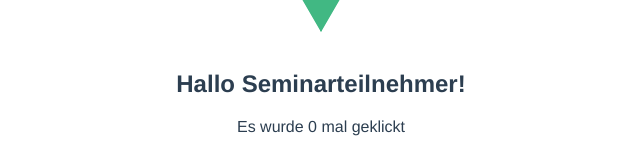
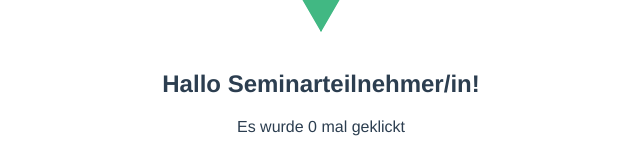
Before and after one commit to modmoto/awo-workshop-website-vue, a Vue app: page / in a window 1280 px wide. Shown: the part 214-367 px from the top of the page, without its empty margins (319-959 px from the left). Built offline with nearby package versions, Linux system fonts and the light colour scheme.

Commit message:
genderfi

```diff
--- a/src/components/Counter.vue
+++ b/src/components/Counter.vue
@@ -1,6 +1,6 @@
 <template>
   <div>
-    <h2>Hallo Seminarteilnehmer!</h2>
+    <h2>Hallo Seminarteilnehmer/in!</h2>
     <div>Es wurde {{ counter }} mal geklickt</div>
     <br />
     <button @click="count">click</button>
```
